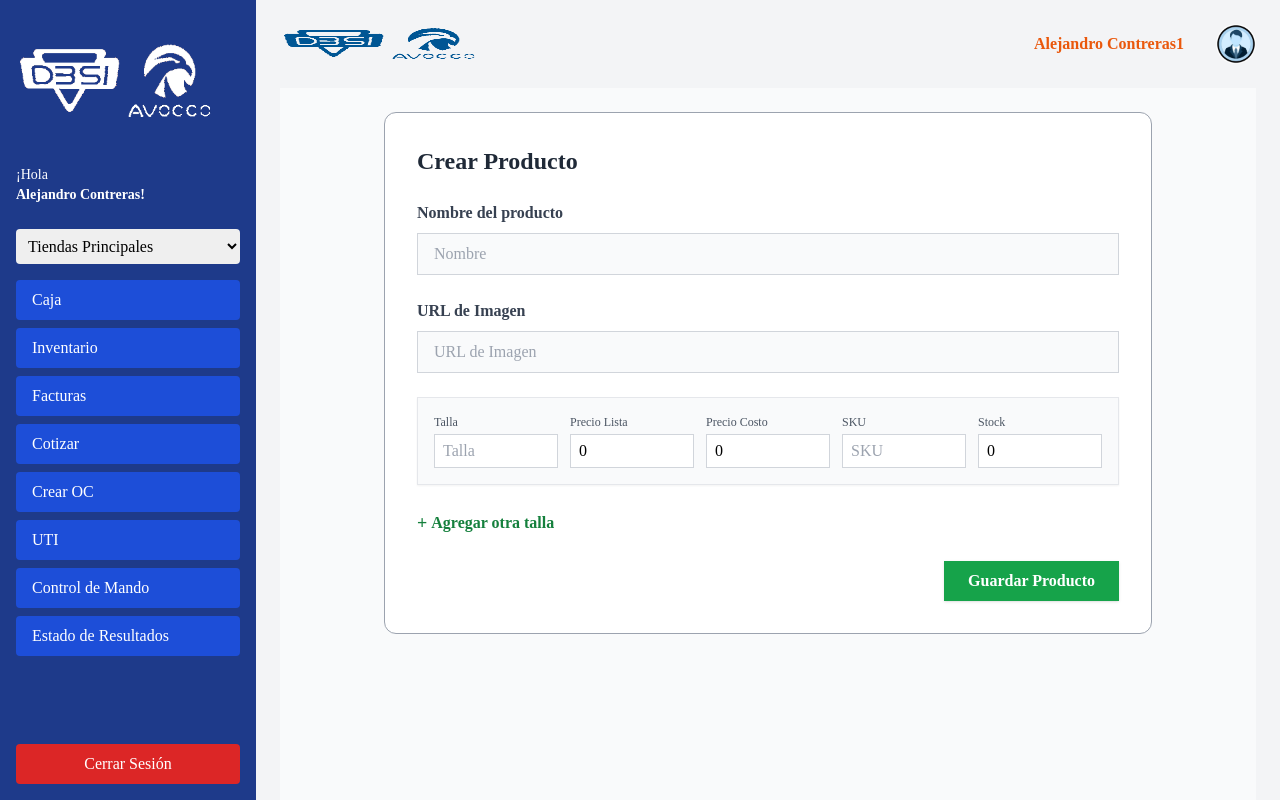
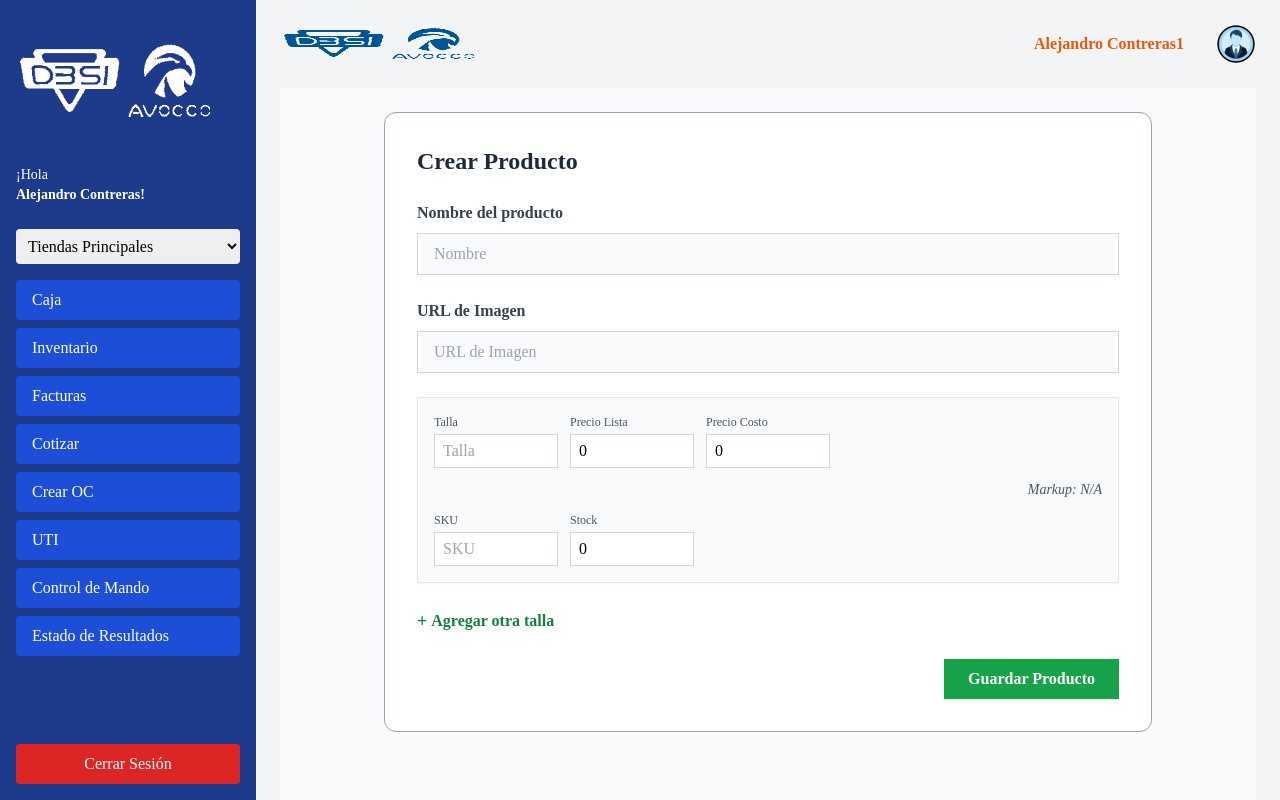
Before and after one commit to felipecalderon/d3si-front-v2, a Next.js app: page /HOME/inventory/create in a window 1280 px wide. Built offline with nearby package versions, Linux system fonts and the light colour scheme.

Commit message:
se agrega markup al crear el producto

```diff
--- a/src/components/Forms/CreateProductForm.tsx
+++ b/src/components/Forms/CreateProductForm.tsx
@@ -99,6 +99,12 @@ export default function CreateProductForm() {
         setErrors(validate(newFormData))
     }
 
+    const calculateMarkup = (priceCost: number, priceList: number): string => {
+        if (priceCost === 0) return "N/A"
+        const markup = ((priceList - priceCost) / priceCost) * 100
+        return `${markup.toFixed(2)}%`
+    }
+
     return (
         <form onSubmit={handleSubmit} className="space-y-6">
             <div>
@@ -169,6 +175,11 @@ export default function CreateProductForm() {
                                 <p className="text-red-500 text-xs">{errors.sizes[index]?.priceCost}</p>
                             )}
                         </div>
+
+                        <div className="col-span-5 text-right text-sm text-gray-600 italic">
+                            Markup: {calculateMarkup(size.priceCost, size.priceList)}
+                        </div>
+
                         <div>
                             <label className="block text-xs font-medium mb-1 text-gray-600">SKU</label>
                             <input
```
